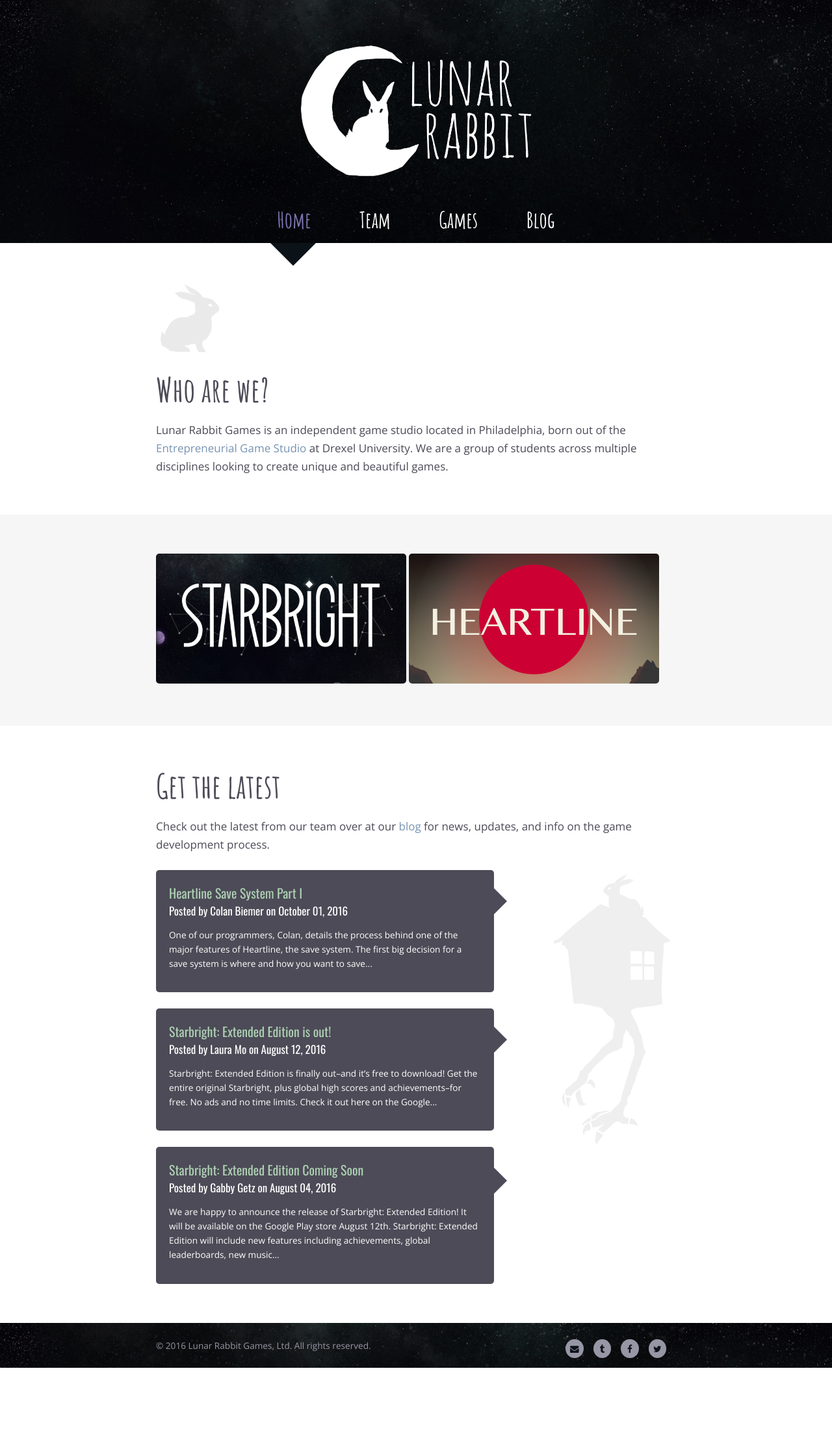
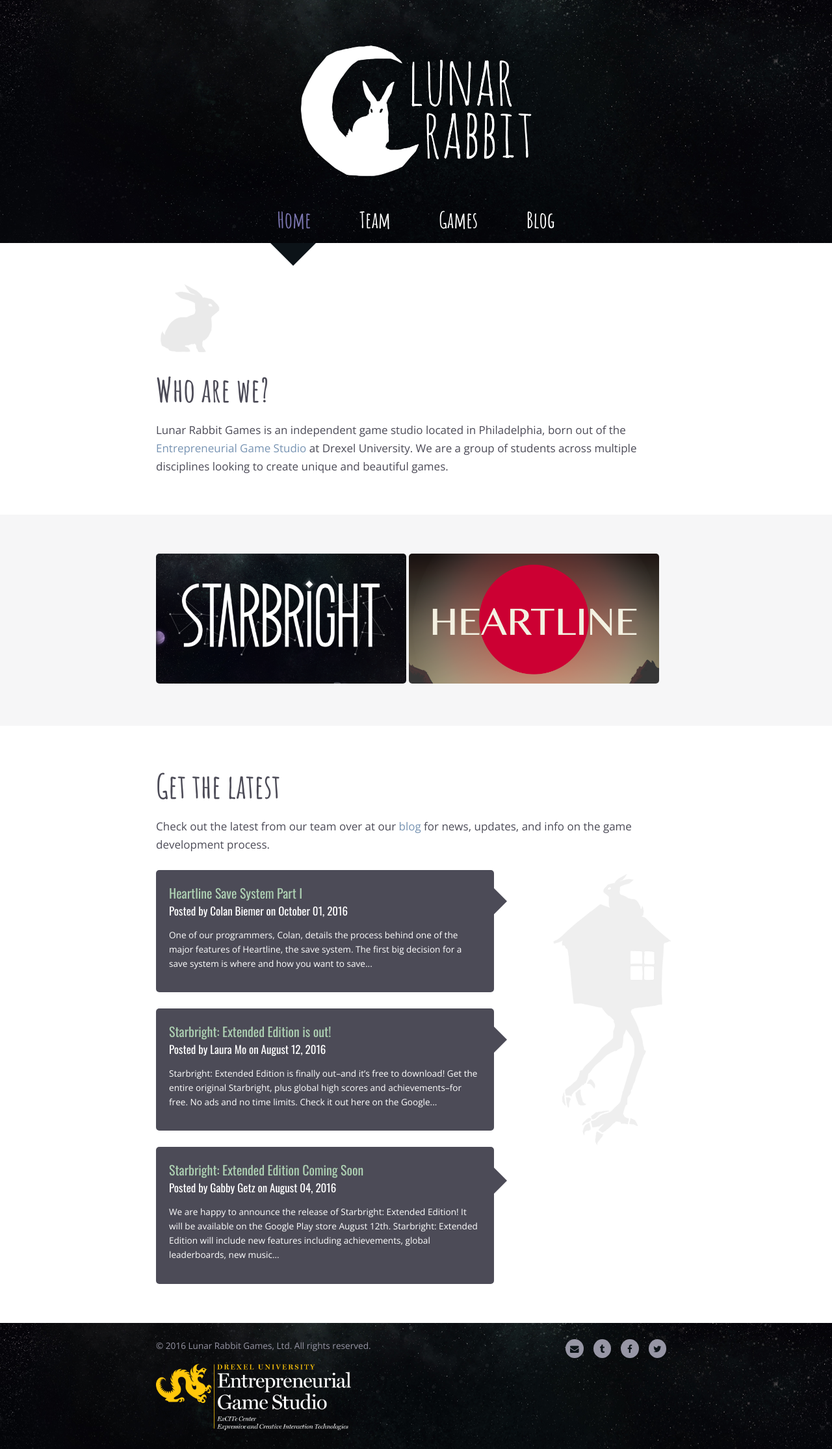
Before and after one commit to ggetz/lunar-rabbit-website, a Jekyll site: the page built from index.html, in a window 1280 px wide. Shown: the whole page at 65% size. Built offline with Jekyll 4.4.1, drawn with Linux system fonts in a browser that asks for light colours; nearby versions of some CDN libraries; before the commit the page ends 2105 px from its top, so only the background shows below that.

Commit message:
Added EGS logo to footer

```diff
--- a/_includes/footer.html
+++ b/_includes/footer.html
@@ -19,4 +19,8 @@
 				<span class="fa fa-fw fa-envelope"></span>
 		</a>
 	</div>
+	<div class="container">
+		<br/>
+		<img src="{{ site.baseurl }}/img/egs-logo-yellow.png" width="300" />
+	</div>
 </div>
```
Also changed, not shown: img/egs-logo-yellow.png (added), img/egs-logo.png (added).
